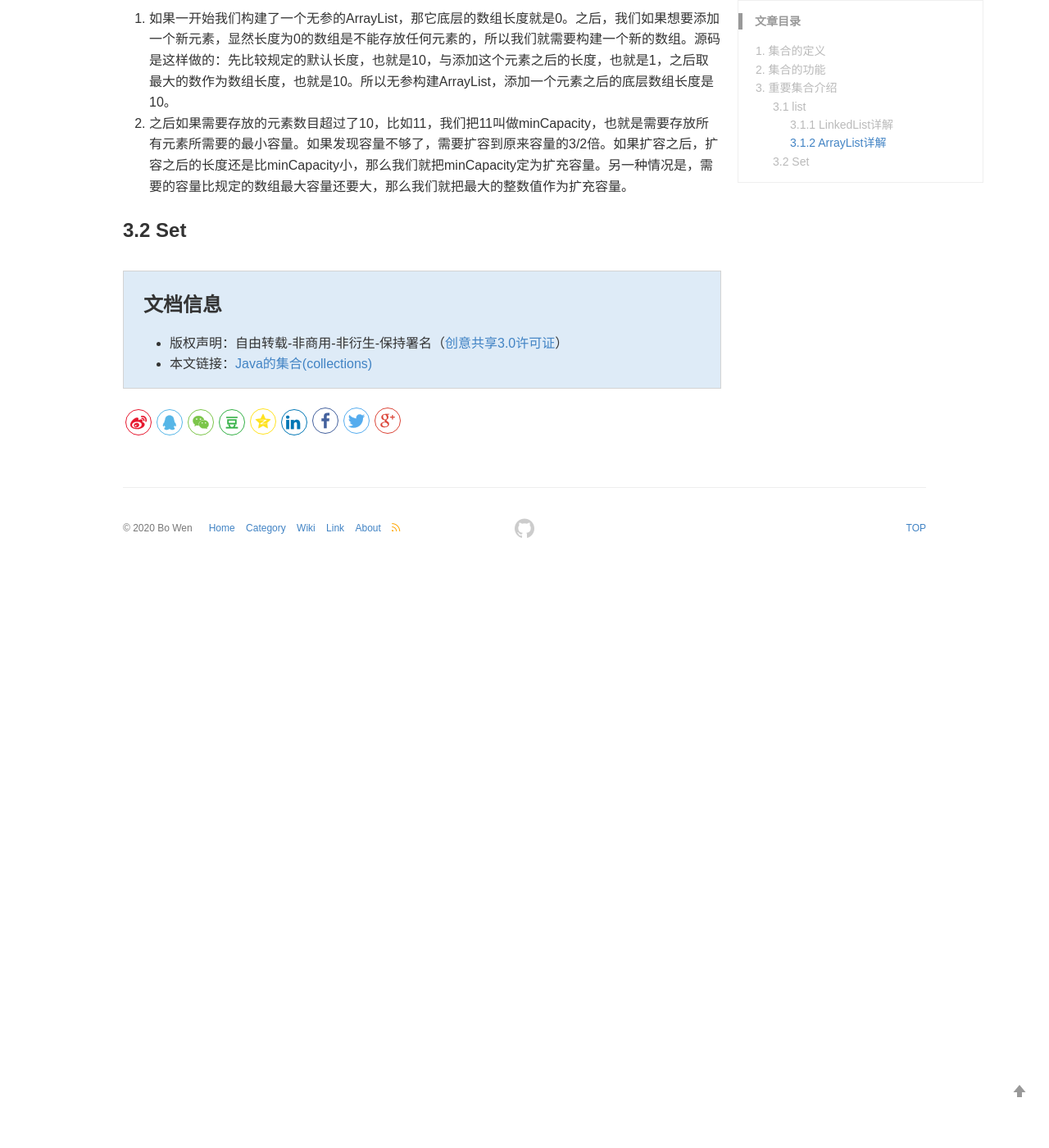
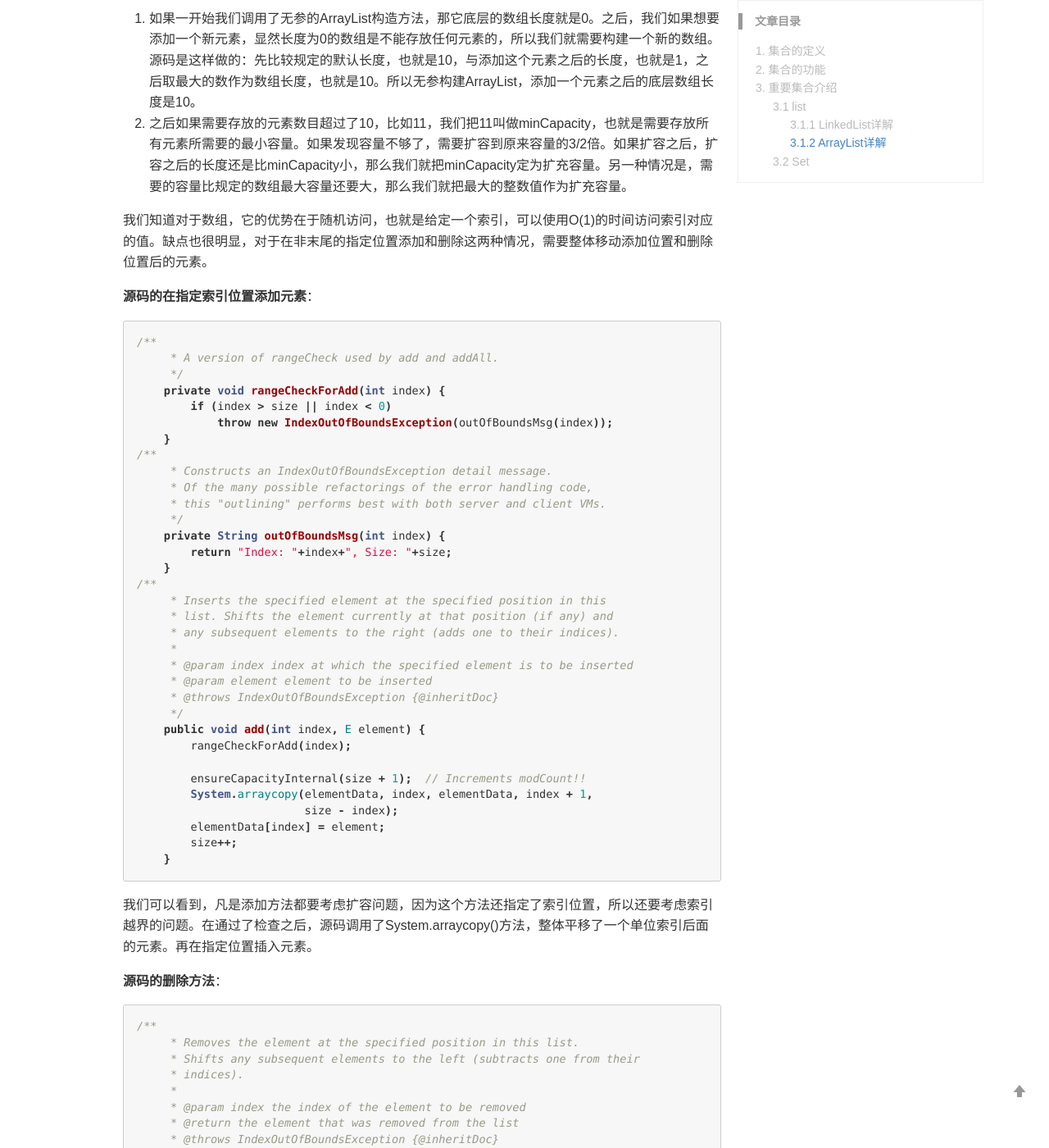
Before and after one commit to wenb1/wenb1.github.io, a Jekyll site: the page built from _posts/2020-05-09-java-collection.md, in a window 1280 px wide and 1400 px high, scrolled down 4267 px. Shown: the whole window at 82% size. Built offline with Jekyll 4.4.1, drawn with Linux system fonts in a browser that asks for light colours; comment, search, counter and statistics services are not loaded; before the commit the page ends 4960 px from its top, so only the background shows below that; some of the changed text lies outside the part shown.

Commit message:
modify blog

````diff
--- a/_posts/2020-05-09-java-collection.md
+++ b/_posts/2020-05-09-java-collection.md
@@ -87,7 +87,7 @@
 
 ArrayList 是数组队列，相当于动态数组。与Java中的数组相比，它的容量能动态增长。
 
-通过源码，我们可以看到，ArrayList的实现其实是依赖一个数组(array)，通过维护这个数组来维护整个ArrayList。既然底层是数组，那么如何动态扩容呢？源码是这样做的：
+通过源码，我们可以看到，ArrayList的实现其实是依赖一个数组(array)，通过维护这个数组来维护整个ArrayList。既然底层是数组，那么如何动态扩容呢？**源码是这样做的**：
 
 ```java
 /**
@@ -156,7 +156,125 @@
 
 根据这一系列源码，我们能看到，扩容的过程如下：
 
-1. 如果一开始我们构建了一个无参的ArrayList，那它底层的数组长度就是0。之后，我们如果想要添加一个新元素，显然长度为0的数组是不能存放任何元素的，所以我们就需要构建一个新的数组。源码是这样做的：先比较规定的默认长度，也就是10，与添加这个元素之后的长度，也就是1，之后取最大的数作为数组长度，也就是10。所以无参构建ArrayList，添加一个元素之后的底层数组长度是10。
+1. 如果一开始我们调用了无参的ArrayList构造方法，那它底层的数组长度就是0。之后，我们如果想要添加一个新元素，显然长度为0的数组是不能存放任何元素的，所以我们就需要构建一个新的数组。源码是这样做的：先比较规定的默认长度，也就是10，与添加这个元素之后的长度，也就是1，之后取最大的数作为数组长度，也就是10。所以无参构建ArrayList，添加一个元素之后的底层数组长度是10。
 2. 之后如果需要存放的元素数目超过了10，比如11，我们把11叫做minCapacity，也就是需要存放所有元素所需要的最小容量。如果发现容量不够了，需要扩容到原来容量的3/2倍。如果扩容之后，扩容之后的长度还是比minCapacity小，那么我们就把minCapacity定为扩充容量。另一种情况是，需要的容量比规定的数组最大容量还要大，那么我们就把最大的整数值作为扩充容量。
 
+我们知道对于数组，它的优势在于随机访问，也就是给定一个索引，可以使用O(1)的时间访问索引对应的值。缺点也很明显，对于在非末尾的指定位置添加和删除这两种情况，需要整体移动添加位置和删除位置后的元素。
+
+**源码的在指定索引位置添加元素**：
+
+```java
+/**
+     * A version of rangeCheck used by add and addAll.
+     */
+    private void rangeCheckForAdd(int index) {
+        if (index > size || index < 0)
+            throw new IndexOutOfBoundsException(outOfBoundsMsg(index));
+    }
+/**
+     * Constructs an IndexOutOfBoundsException detail message.
+     * Of the many possible refactorings of the error handling code,
+     * this "outlining" performs best with both server and client VMs.
+     */
+    private String outOfBoundsMsg(int index) {
+        return "Index: "+index+", Size: "+size;
+    }
+/**
+     * Inserts the specified element at the specified position in this
+     * list. Shifts the element currently at that position (if any) and
+     * any subsequent elements to the right (adds one to their indices).
+     *
+     * @param index index at which the specified element is to be inserted
+     * @param element element to be inserted
+     * @throws IndexOutOfBoundsException {@inheritDoc}
+     */
+    public void add(int index, E element) {
+        rangeCheckForAdd(index);
+
+        ensureCapacityInternal(size + 1);  // Increments modCount!!
+        System.arraycopy(elementData, index, elementData, index + 1,
+                         size - index);
+        elementData[index] = element;
+        size++;
+    }
+```
+
+我们可以看到，凡是添加方法都要考虑扩容问题，因为这个方法还指定了索引位置，所以还要考虑索引越界的问题。在通过了检查之后，源码调用了System.arraycopy()方法，整体平移了一个单位索引后面的元素。再在指定位置插入元素。
+
+**源码的删除方法**：
+
+```java
+/**
+     * Removes the element at the specified position in this list.
+     * Shifts any subsequent elements to the left (subtracts one from their
+     * indices).
+     *
+     * @param index the index of the element to be removed
+     * @return the element that was removed from the list
+     * @throws IndexOutOfBoundsException {@inheritDoc}
+     */
+    public E remove(int index) {
+        rangeCheck(index);
+
+        modCount++;
+        E oldValue = elementData(index);
+
+        int numMoved = size - index - 1;
+        if (numMoved > 0)
+            System.arraycopy(elementData, index+1, elementData, index,
+                             numMoved);
+        elementData[--size] = null; // clear to let GC do its work
+
+        return oldValue;
+    }
+
+    /**
+     * Removes the first occurrence of the specified element from this list,
+     * if it is present.  If the list does not contain the element, it is
+     * unchanged.  More formally, removes the element with the lowest index
+     * <tt>i</tt> such that
+     * <tt>(o==null&nbsp;?&nbsp;get(i)==null&nbsp;:&nbsp;o.equals(get(i)))</tt>
+     * (if such an element exists).  Returns <tt>true</tt> if this list
+     * contained the specified element (or equivalently, if this list
+     * changed as a result of the call).
+     *
+     * @param o element to be removed from this list, if present
+     * @return <tt>true</tt> if this list contained the specified element
+     */
+    public boolean remove(Object o) {
+        if (o == null) {
+            for (int index = 0; index < size; index++)
+                if (elementData[index] == null) {
+                    fastRemove(index);
+                    return true;
+                }
+        } else {
+            for (int index = 0; index < size; index++)
+                if (o.equals(elementData[index])) {
+                    fastRemove(index);
+                    return true;
+                }
+        }
+        return false;
+    }
+/*
+     * Private remove method that skips bounds checking and does not
+     * return the value removed.
+     */
+    private void fastRemove(int index) {
+        modCount++;
+        int numMoved = size - index - 1;
+        if (numMoved > 0)
+            System.arraycopy(elementData, index+1, elementData, index,
+                             numMoved);
+        elementData[--size] = null; // clear to let GC do its work
+    }
+```
+
+1. 在指定位置删除元素和在指定位置添加元素很类似，不同的是在移动完所有元素后，最后一个元素要交给GC线程回收。
+
+2. 对于删除一个元素的方法，我们注意到null也是可以被删除的，我们之前看的删除过程被封装到了fastRemove()方法里。
+
+ArrayList的实现的具体实现的方法在[ArrayList的官方文档](https://docs.oracle.com/javase/8/docs/api/java/util/ArrayList.html)中。
+
 ### 3.2 Set
````
